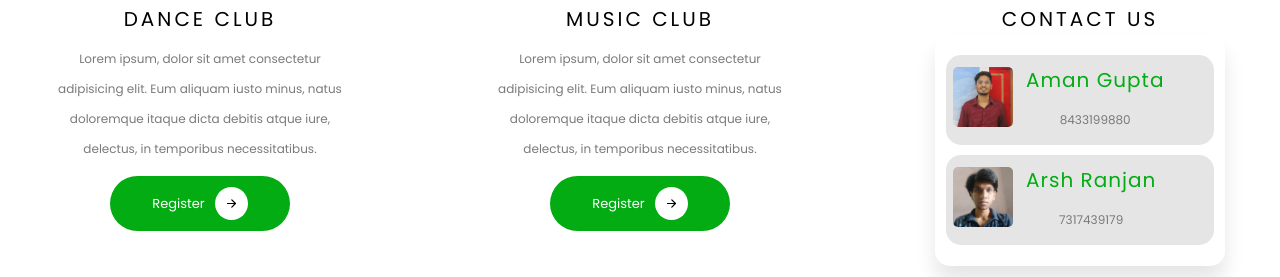
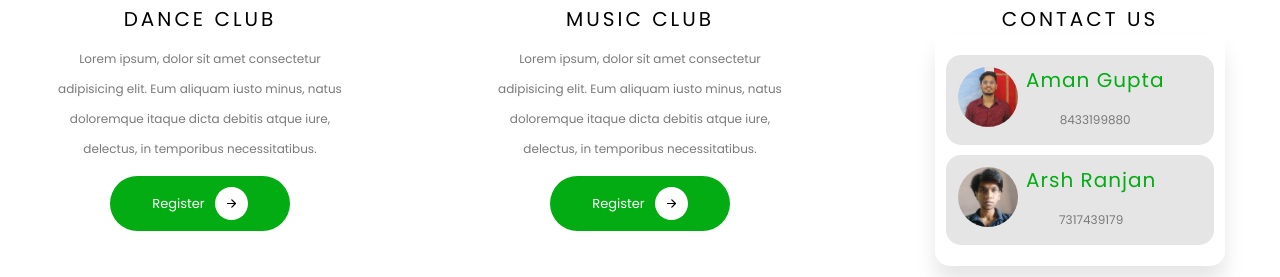
Before and after one commit to NEEVYAN/synod, a plain HTML site: page index.html in a window 1280 px wide. Shown: the part 712-989 px from the top of the page. Drawn offline with nearby package versions, Linux system fonts and the light colour scheme.

Commit message:
Update style.css

```diff
--- a/style.css
+++ b/style.css
@@ -226,8 +226,9 @@ nav ul li a:hover::after
     left: 0;
     height: 60px;
     width: 60px;
-    margin: 12px 7px;
+    margin: 12px 12px;
     border-radius: 5px;
+     border-radius: 50%;
     object-fit: cover;
   }
 
```
